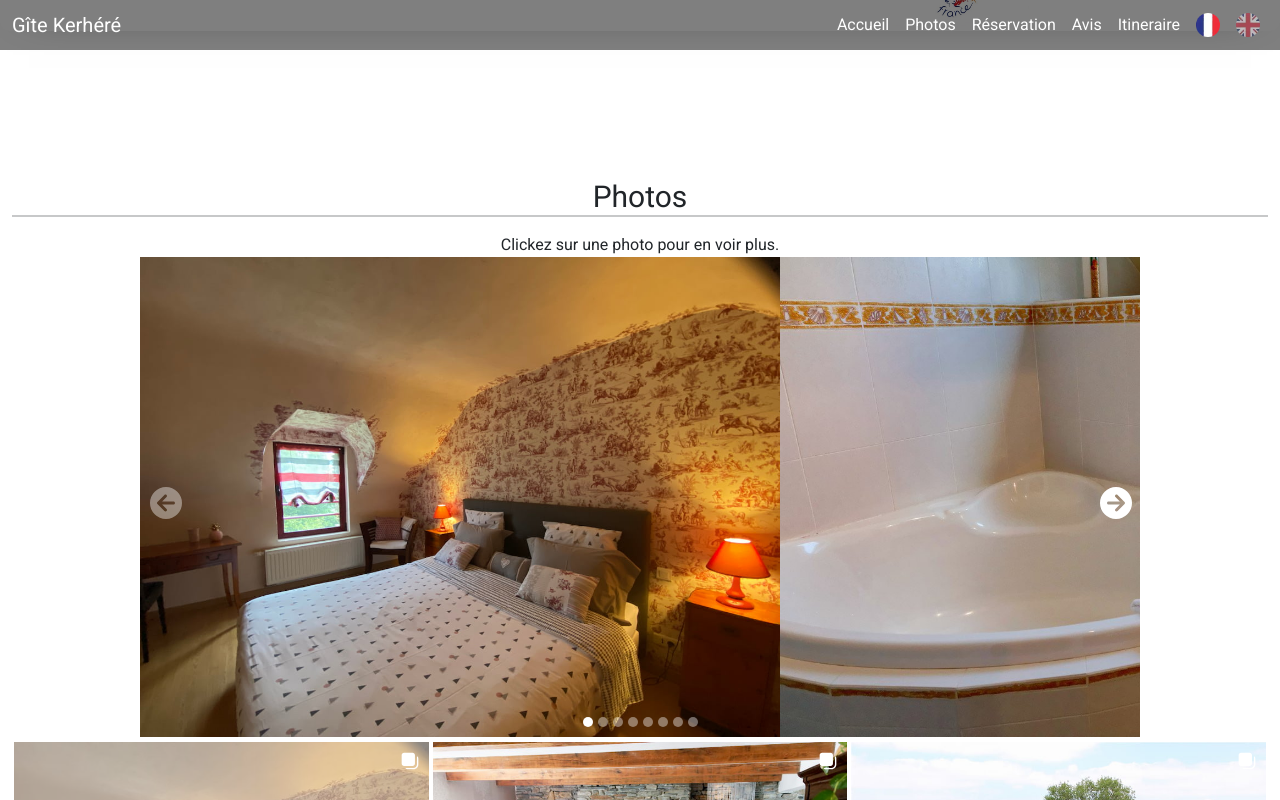
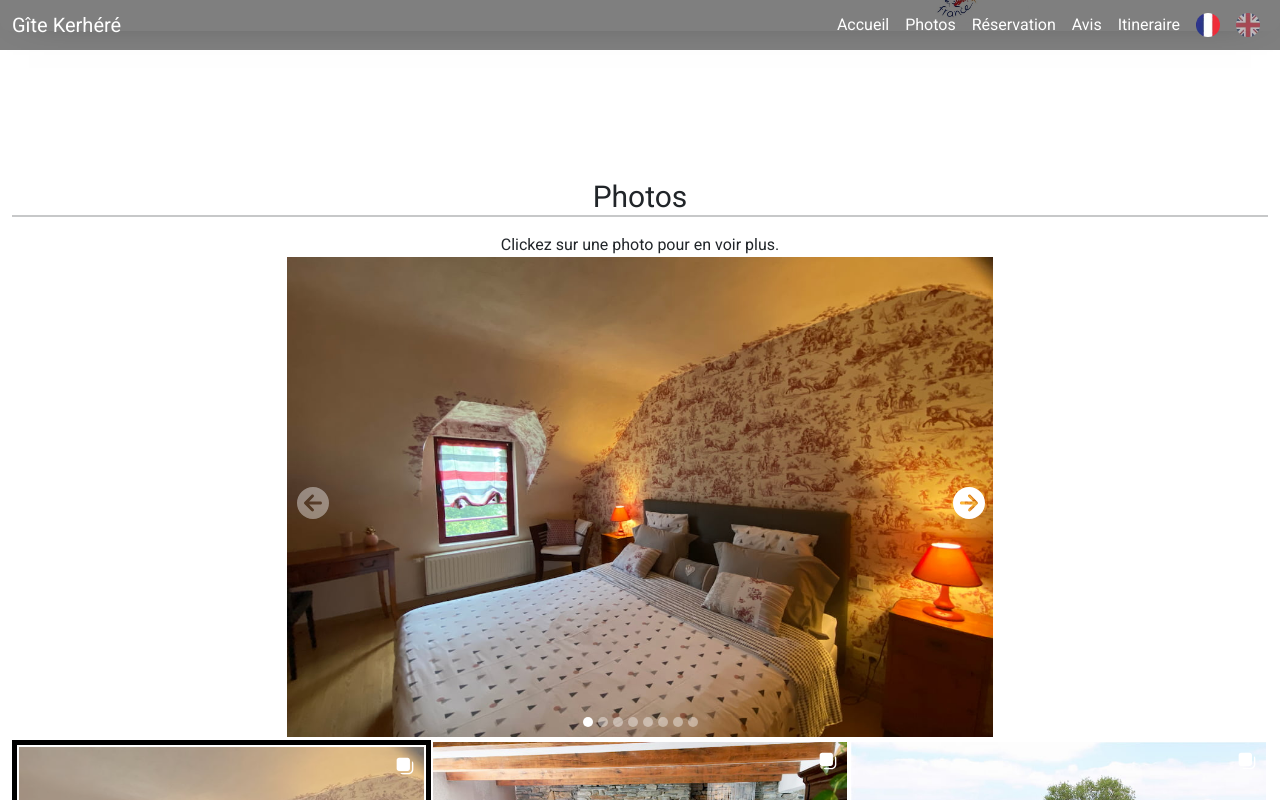
Before and after one commit to antoine-gannat/gite-website, a Next.js app: page / in a window 1280 px wide. Both pictures are taken after a click on the element 221 px from the left and 1635 px from the top of the page. Shown: the part 1235-2035 px from the top of the page. Built offline with nearby package versions, Linux system fonts and the light colour scheme; no server answers.

Commit message:
Improve image sizes

```diff
--- a/components/Gallery/Gallery.module.css
+++ b/components/Gallery/Gallery.module.css
@@ -16,26 +16,30 @@
 .galleryItem img {
   width: 100%;
 }
+
 .galleryItemSelected {
-  opacity: 0.5;
+  border: 5px solid black;
+}
+.galleryItemSelected img {
+  opacity: 0.6;
 }
 
 .helper {
   text-align: center;
 }
 
-
 .carouselContainer {
   position: relative;
-  width: 100%;
   height: 60vh;
   overflow: hidden;
   display: flex;
   justify-content: center;
   align-self: center;
   align-items: center;
-  max-height: 750px;
-  max-width: 1000px;
+  /* The aspect-ratio and max-height */
+  max-height: 60vh;
+  max-width: 100%;
+  aspect-ratio: 2.5/1.7;
 }
 
 .carousel {
@@ -48,9 +52,15 @@
 }
 
 .carouselImage {
-  max-width: 1000px;
-  width: 100%;
   object-fit: cover;
+}
+
+.carouselImageWrapper {
+  position: relative;
+  height: 60vh;
+  max-height: 60vh;
+  max-width: 100%;
+  aspect-ratio: 2.5/1.7;
 }
 
 .carouselImage:active {
@@ -64,11 +74,11 @@
 }
 
 .carouselNav {
-  display:flex;
+  display: flex;
   justify-content: center;
   width: 100%;
-  position:absolute;
-  left:0;
+  position: absolute;
+  left: 0;
   bottom: 10px;
   gap: 5px;
 }
@@ -77,8 +87,9 @@
   opacity: 0.4;
   background-color: white;
   border-radius: 50%;
-  width:10px;
-  height:10px;
+  width: 10px;
+  height: 10px;
+  z-index: 2;
 }
 
 .pillSelected {
@@ -98,9 +109,10 @@
   position: absolute;
   top: 50%;
   transform: translateY(-50%);
+  z-index: 2;
 }
 
-.carouselNavBtn[data-disabled=true] {
+.carouselNavBtn[data-disabled="true"] {
   opacity: 0.4;
   cursor: not-allowed;
 }
--- a/components/Gallery/Gallery.tsx
+++ b/components/Gallery/Gallery.tsx
@@ -105,6 +105,15 @@ function Carousel({ category }: Pick<IGalleryItemProps, "category">) {
   const carouselRef = React.useRef<HTMLDivElement>(null);
   const dragRef = React.useRef<IDragData>();
 
+  // On category change, reset the state and refs
+  React.useEffect(() => {
+    if (carouselRef.current) {
+      carouselRef.current.scrollLeft = 0;
+      carouselRef.current.scrollTop = 0;
+    }
+    setActiveImage(1);
+  }, [category]);
+
   const scrollTo = (index: number) => {
     if (index > categories[category].imgCount || index < 1) {
       return;
@@ -141,7 +150,7 @@ function Carousel({ category }: Pick<IGalleryItemProps, "category">) {
   ) => {
     // prevent default only for mouse events
     "clientX" in ev && ev.preventDefault();
-    if (!dragRef.current) {
+    if (!dragRef.current || !carouselRef.current) {
       return;
     }
     const { startX, startY, lastX, lastY } = dragRef.current;
@@ -151,8 +160,8 @@ function Carousel({ category }: Pick<IGalleryItemProps, "category">) {
     const deltaX = (lastX ?? startX) - clientX;
     const deltaY = (lastY ?? startY) - clientY;
     // apply a scroll offset to the carousel
-    carouselRef.current!.scrollLeft += deltaX;
-    carouselRef.current!.scrollTop += deltaY;
+    carouselRef.current.scrollLeft += deltaX;
+    carouselRef.current.scrollTop += deltaY;
     // save the current drag position
     dragRef.current.lastX = clientX;
     dragRef.current.lastY = clientY;
@@ -163,10 +172,13 @@ function Carousel({ category }: Pick<IGalleryItemProps, "category">) {
       | React.MouseEvent<HTMLImageElement, MouseEvent>
       | React.TouchEvent<HTMLImageElement>
   ) => {
+    if (!dragRef.current) {
+      return;
+    }
     const { clientX } = getClickPosition(ev);
     const { currentTarget } = ev;
     const distanceTraveled =
-      dragRef.current!.startX - (clientX ?? dragRef.current!.lastX);
+      dragRef.current.startX - (clientX ?? dragRef.current.lastX);
     const imageWidth = currentTarget.width;
     // On end, if the cursor traveled at least 20% of the carousel width, snap to the next image
     if (Math.abs(distanceTraveled) > imageWidth * 0.2) {
@@ -191,8 +203,8 @@ function Carousel({ category }: Pick<IGalleryItemProps, "category">) {
       </button>
       <div className={styles.carousel} ref={carouselRef}>
         {Array.from({ length: categories[category].imgCount }, (_, i) => (
+          <div key={i} className={styles.carouselImageWrapper}>
             <Image
-            key={i}
               onMouseDown={onMouseDown}
               onTouchStart={onMouseDown}
               onMouseMove={onMouseMove}
@@ -201,11 +213,11 @@ function Carousel({ category }: Pick<IGalleryItemProps, "category">) {
               onTouchEnd={onMouseUp}
               id={`gallery-item-${i + 1}`}
               className={styles.carouselImage}
-            width={1152}
-            height={768}
+              fill
               alt={category}
               src={`/images/${category}/picture_${i + 1}.jpg`}
             />
+          </div>
         ))}
       </div>
       <button
@@ -246,7 +258,11 @@ export default function Gallery({ strings }: ILocalizationProps): JSX.Element {
             <GalleryItem
               key={index}
               category={category as Category}
-              onClick={() => setSelectedCategory(category as Category)}
+              onClick={() =>
+                category === selectedCategory
+                  ? setSelectedCategory(undefined)
+                  : setSelectedCategory(category as Category)
+              }
               selectedCategory={selectedCategory}
             />
           ))}
```
Lines whose indentation alone changed are shown as unchanged.
